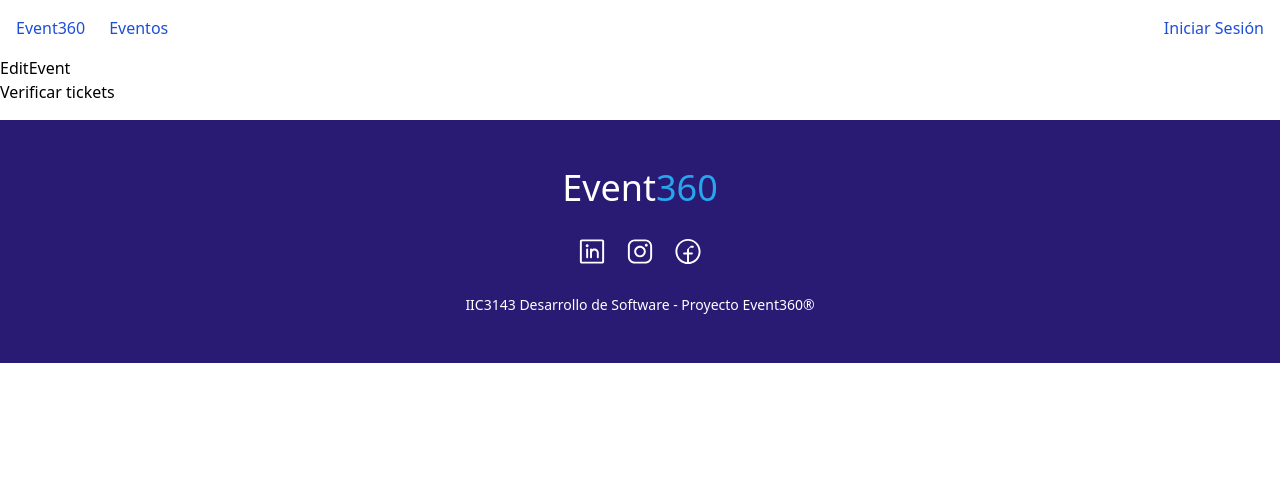
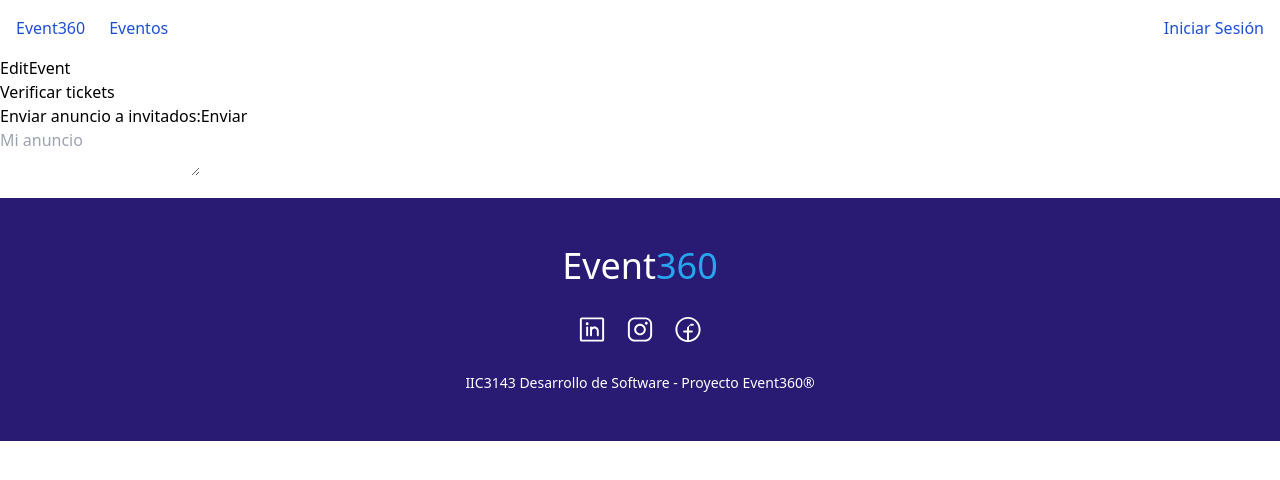
Before and after one commit to Jpuc1143/IIC3143-Event360-Frontend, a React (Create React App) app: page /edit-event/1 in a window 1280 px wide. Shown: the top 480 px of the page. Built offline with nearby package versions, Linux system fonts and the light colour scheme; no server answers; what tw-elements would draw is missing.

Commit message:
Feat: implement send notifications to attendees

```diff
--- a/src/pages/EditEvent.tsx
+++ b/src/pages/EditEvent.tsx
@@ -1,11 +1,34 @@
 import { Link, useParams } from "react-router-dom";
+import { postRequest } from "../api/queries";
+import { useRef } from "react";
+import { useAuth0 } from "@auth0/auth0-react";
 
 export default function EditEvent() {
+  const { getAccessTokenSilently } = useAuth0();
+  const notificationInputRef = useRef<any>(null);
+
   const eventId = useParams<{ id: string }>().id;
+
+  const handleNotificationSend = () => {
+    const msg = notificationInputRef.current.value;
+    getAccessTokenSilently().then((token) => {
+      postRequest(`/events/${eventId}/notify`, { msg }, token).then(
+        () => (notificationInputRef.current.value = ""),
+      );
+    });
+  };
+
   return (
     <div>
       <h1>EditEvent</h1>
       <Link to={`/verify-ticket/${eventId}`}>Verificar tickets</Link>
+      <br />
+      <label>
+        Enviar anuncio a invitados:
+        <button onClick={handleNotificationSend}>Enviar</button>
+        <br />
+        <textarea ref={notificationInputRef} placeholder="Mi anuncio" />
+      </label>
     </div>
   );
 }
```
